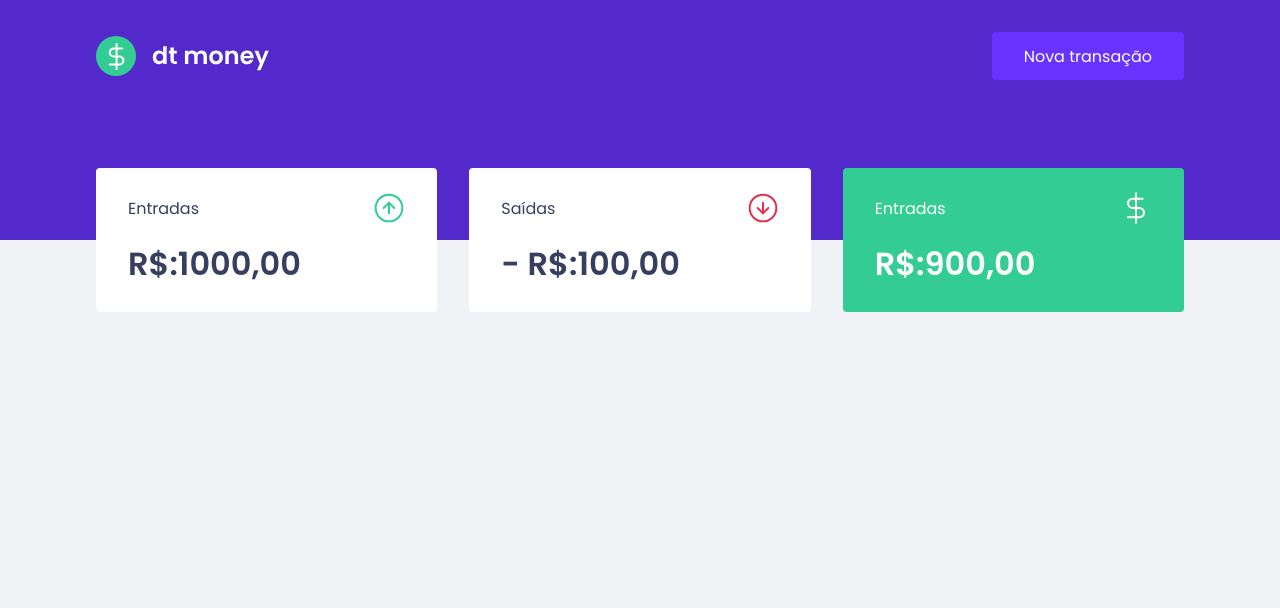
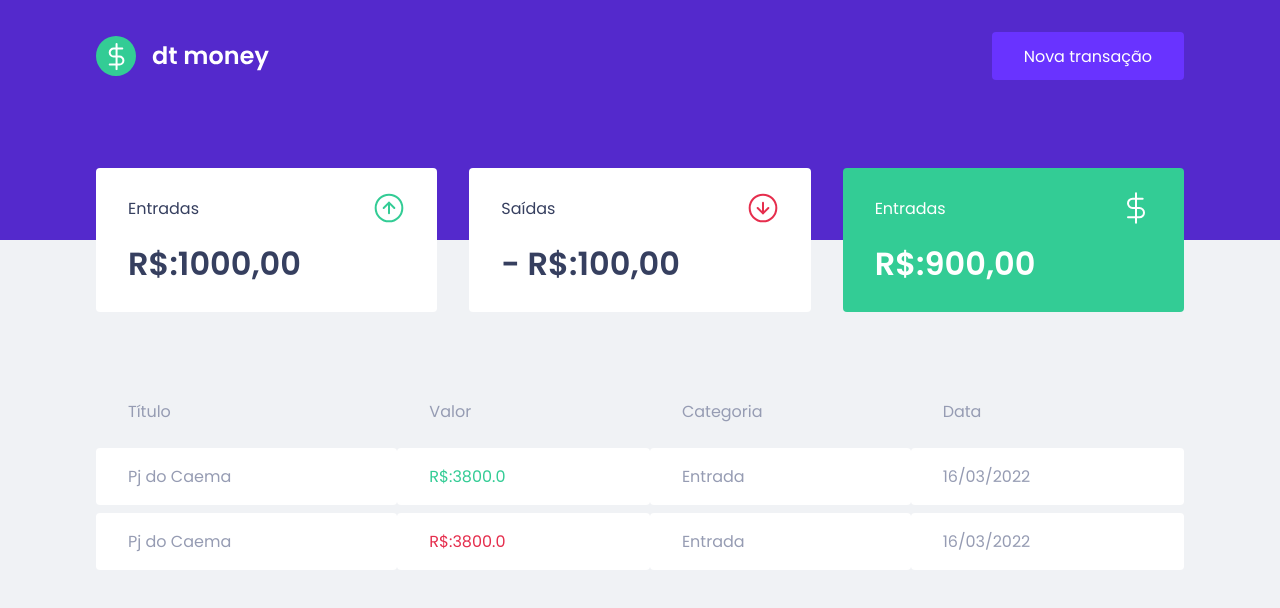
Before and after one commit to landson90/dtmoney, a React (Create React App) app: page / in a window 1280 px wide. Shown: the top 608 px of the page. Built offline with nearby package versions, Linux system fonts and the light colour scheme.

Commit message:
criando o componente transaction table

```diff
--- a/src/components/Dashboard/index.tsx
+++ b/src/components/Dashboard/index.tsx
@@ -1,9 +1,11 @@
 import { Summary } from "../Summary";
+import { TransactionsTable } from "../TransactionsTable";
 import { Container } from "./styled";
 export function Dashboard() {
     return(
         <Container>
             <Summary />
+            <TransactionsTable />
         </Container>
     );
 }
--- /dev/null
+++ b/src/components/TransactionsTable/index.tsx
@@ -0,0 +1,32 @@
+import { Container } from "./styled";
+
+export function TransactionsTable() {
+    return(
+        <Container >
+            <table>
+                <thead>
+                    <tr>
+                        <th>Título</th>
+                        <th>Valor</th>
+                        <th>Categoria</th>
+                        <th>Data</th>
+                    </tr>
+                </thead>
+                <tbody>
+                    <tr>
+                        <td>Pj do Caema</td>
+                        <td className="deposit">R$:3800.0</td>
+                        <td>Entrada</td>
+                        <td>16/03/2022</td>
+                    </tr>
+                    <tr>
+                        <td>Pj do Caema</td>
+                        <td className="withdraw">R$:3800.0</td>
+                        <td>Entrada</td>
+                        <td>16/03/2022</td>
+                    </tr>
+                </tbody>
+            </table>
+        </Container>
+    );
+}
--- /dev/null
+++ b/src/components/TransactionsTable/styled.ts
@@ -0,0 +1,39 @@
+import styled from "styled-components";
+
+export const Container = styled.div`
+
+    margin-top: 4rem;
+
+    table{
+        width: 100%;
+        border-spacing: 0 0.5rem;
+
+        th {
+            color: var(--text-body);
+            font-weight: 400;
+            padding: 1rem 2rem;
+            text-align: left;
+            line-height: 1.5rem;
+        }
+
+        td {
+            padding: 1rem 2rem;
+            border: 0;
+            background: var(--shape);
+            color: var(--text-body);
+            border-radius: 0.25rem;
+
+            &.first-child {
+                color: var(--text-title);
+            }
+
+            &.deposit {
+                color: var(--green);
+            }
+            &.withdraw {
+                color: var(--red);
+            }
+            }
+
+    }
+`;
```
